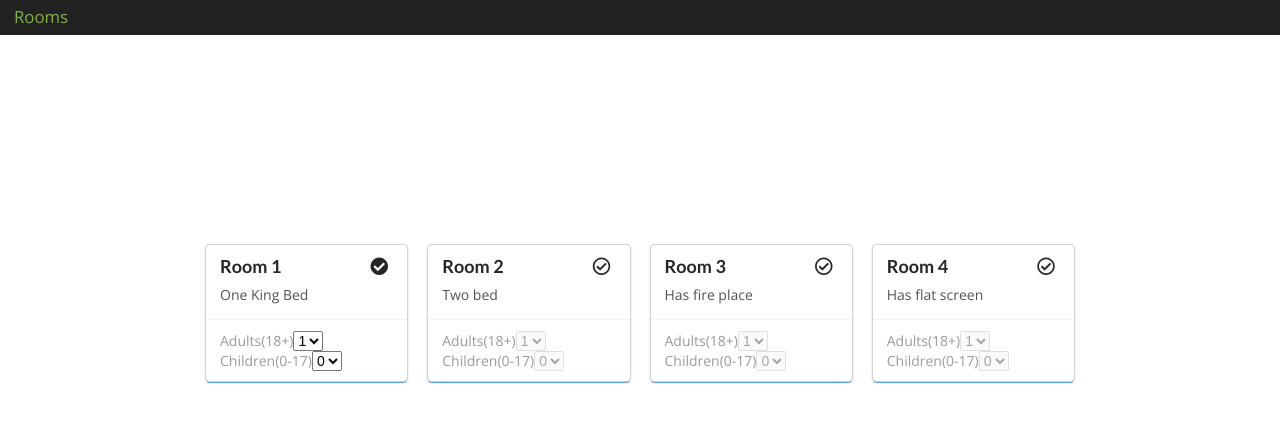
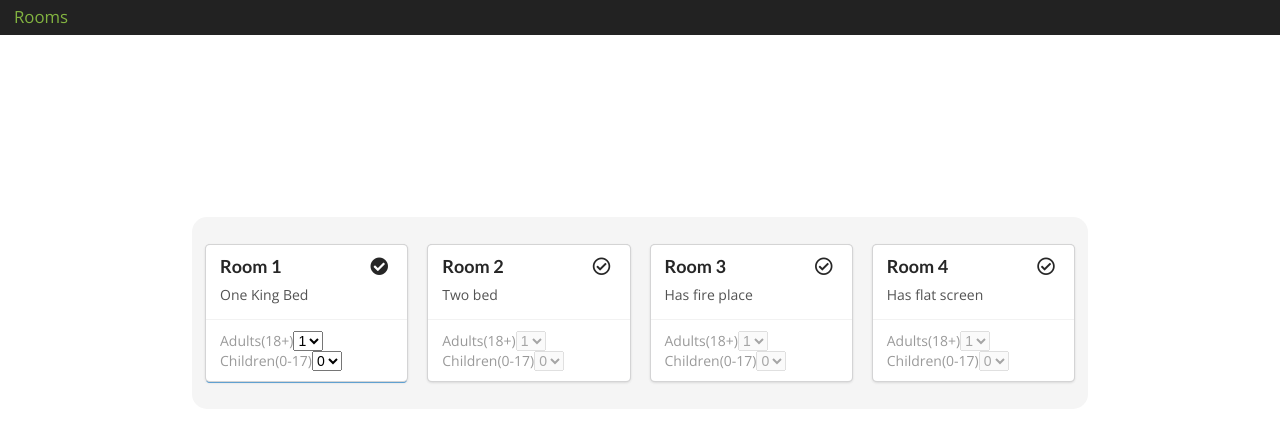
Before and after one commit to merhawiRuth/Book-Hotel, a React (Create React App) app: page / in a window 1280 px wide. Shown: the top 422 px of the page. Built offline with nearby package versions, Linux system fonts and the light colour scheme.

Commit message:
beautify

```diff
--- a/src/components/RoomList/index.js
+++ b/src/components/RoomList/index.js
@@ -1,22 +1,33 @@
 import React, { Component } from 'react';
 import Room from '../Room/Room';
-import './tourlist.scss';
+import './roomlist.scss';
 import { roomData } from '../../roomData';
 
 export default class RoomList extends Component {
   state = {
     rooms: roomData
   };
+  handleClick = () => {};
   render() {
     const { rooms } = this.state;
     return (
       <section className="tourlist">
         <div className="ui four cards">
-          {rooms.map(room => (
-            <a className="blue card">
-              <Room key={room.id} details={room} />
-            </a>
-          ))}
+          {rooms.map(room =>
+            room.active === true ? (
+              <a className="blue card">
+                <Room
+                  key={room.id}
+                  details={room}
+                  onClick={this.handleClick(room.id)}
+                />
+              </a>
+            ) : (
+              <a className="white card">
+                <Room key={room.id} details={room} />
+              </a>
+            )
+          )}
         </div>
       </section>
     );
--- a/src/components/RoomList/tourlist.scss
+++ b/src/components/RoomList/roomlist.scss
@@ -1,9 +1,11 @@
 .tourlist {
+  background-color: rgb(245, 245, 245);
   width: 70vw;
   max-width: 1170px;
   margin: 0 auto;
   padding: 2rem 0;
   margin-top: 14rem;
+  border-radius: 15px;
 }
 
 .switch {
```
